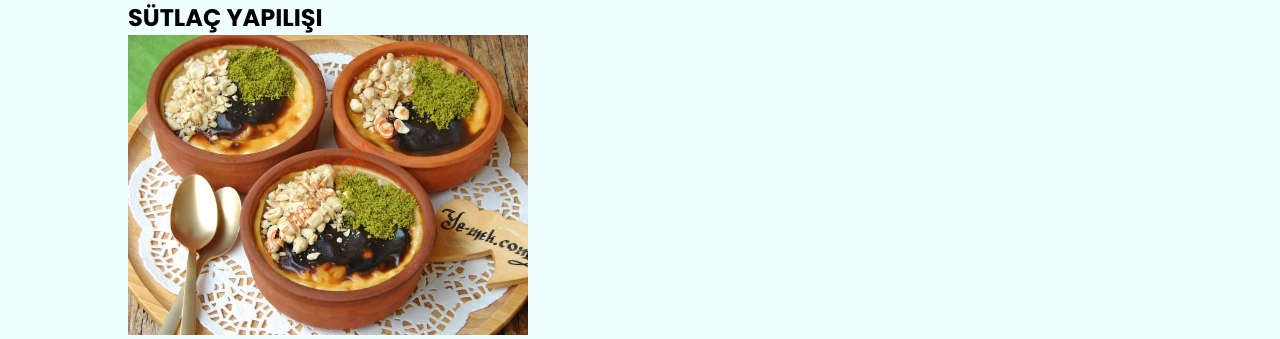
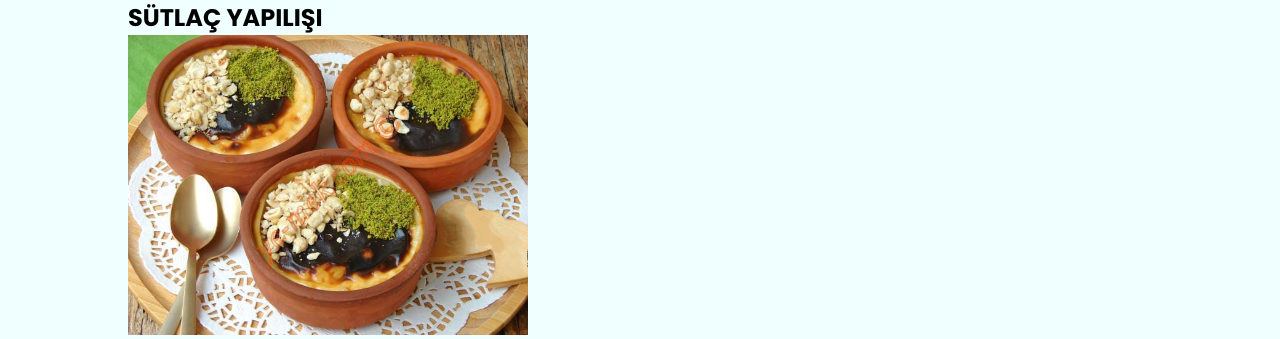
Before and after one commit to rumeysaozdag/rumeysaozdag.github.io, a plain HTML site: page sutlac.html in a window 1280 px wide. Shown: the top 339 px of the page. Drawn offline with Linux system fonts and the light colour scheme.

Commit message:
Update sutlac.html

```diff
--- a/sutlac.html
+++ b/sutlac.html
@@ -10,7 +10,7 @@
 <body>
     <section class="container   content">
         <h1>SÜTLAÇ YAPILIŞI</h1>
-        <img src="./sütlaç.jpg" height="300px" width="400px">
+        <img src="./WhatsApp Görsel 2022-12-27 saat 20.09.58.jpg" height="300px" width="400px">
         <p><h2>~Tarifin Hikayesi~</h2>
            <p>4-6 Kişilik 10dk Hazırlık, 30dk Pişirme </p>
            Sütlacı hepimiz bilir ve severiz. Ama fırında sütlacı bir başka severiz. Üzerindeki kızarmış kabuğunu yemesi eminim ki hepimize ayrı bir zevk verir. Siz de fırında sütlacın nasıl yapıldığını bilmiyor ve sürekli pastaneden yemek zorunda kalıyorsanız artık buna son vereceksiniz. Fırında sütlaç tarifimle pratik bir şekilde üzeri kızarmış sütlaçları kendiniz yapacaksınız. Sütün vitaminini almak ve tatlı ihtiyacını karşılamak için birebir olan fırında sütlacı misafirlerinize tatlı olarak sunabilirsiniz. Lezzetli mi lezzetli fırında sütlaç tarifimi denemeyi ve defterinize eklemeyi unutmayın. Deneyeceklere şimdiden afiyet olsun.
```
